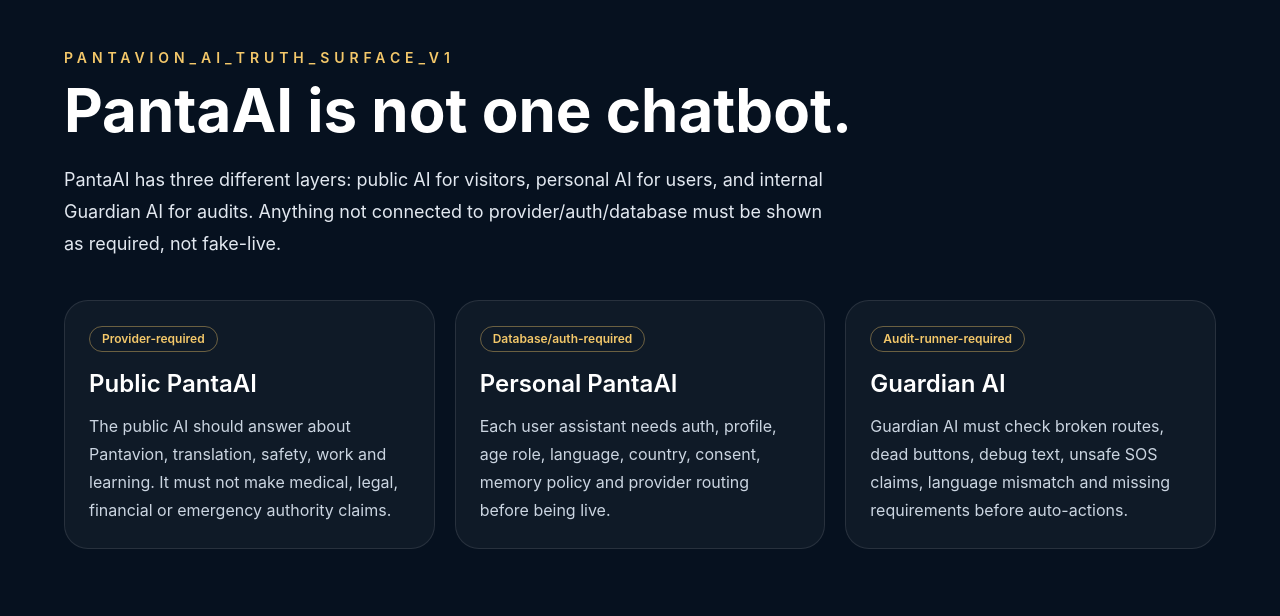
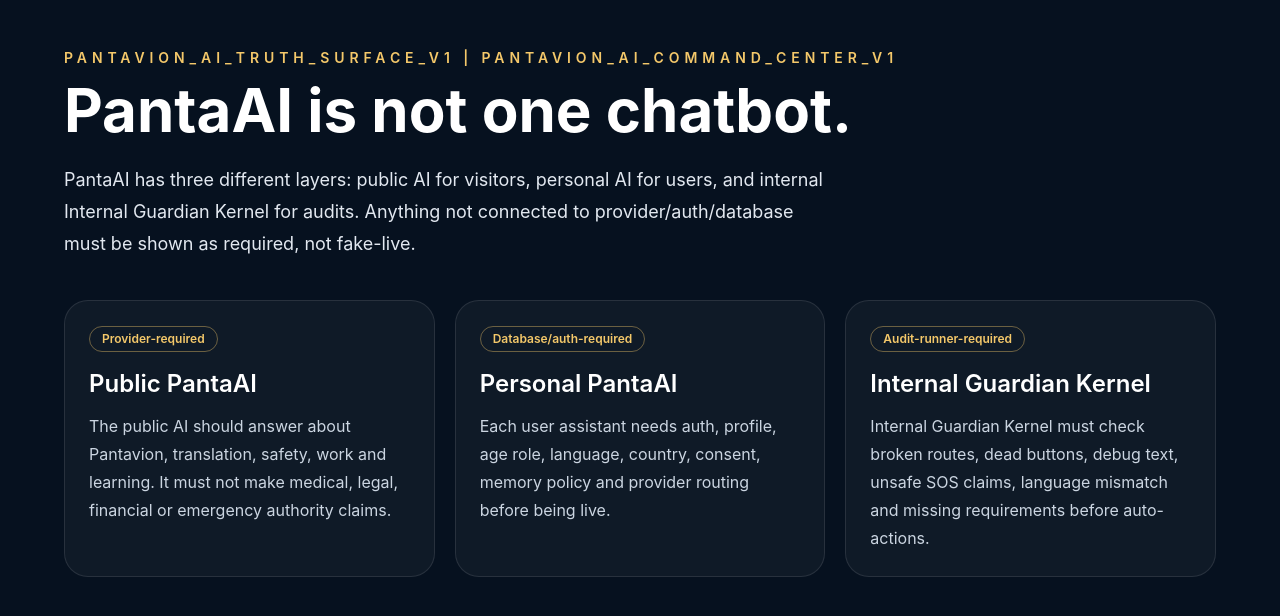
Before and after one commit to pandaconnect1/pantavion-planet, a Next.js app: page /panta-ai in a window 1280 px wide. Shown: the top 616 px of the page. Built offline with nearby package versions, Linux system fonts and the light colour scheme; no server answers.

Commit message:
fix(audit): restore PantaAI command center markers

```diff
--- a/app/panta-ai/page.tsx
+++ b/app/panta-ai/page.tsx
@@ -1,7 +1,7 @@
 export const metadata = {
-  title: "PantaAI | Public, Personal and Guardian AI",
+  title: "PantaAI | Public, Personal and Internal Guardian Kernel",
   description:
-    "PantaAI truth page: public AI, personal AI and internal Guardian AI are separate layers with provider, database, privacy and audit requirements.",
+    "PantaAI truth page: public AI, personal AI and internal Internal Guardian Kernel are separate layers with provider, database, privacy and audit requirements.",
 };
 
 const layers = [
@@ -16,9 +16,9 @@ const layers = [
     text: "Each user assistant needs auth, profile, age role, language, country, consent, memory policy and provider routing before being live.",
   },
   {
-    title: "Guardian AI",
+    title: "Internal Guardian Kernel",
     status: "Audit-runner-required",
-    text: "Guardian AI must check broken routes, dead buttons, debug text, unsafe SOS claims, language mismatch and missing requirements before auto-actions.",
+    text: "Internal Guardian Kernel must check broken routes, dead buttons, debug text, unsafe SOS claims, language mismatch and missing requirements before auto-actions.",
   },
 ];
 
@@ -27,12 +27,12 @@ export default function PantaAIPage() {
     <main className="min-h-screen bg-[#06111f] px-6 py-12 text-white">
       <section className="mx-auto max-w-6xl">
         <p className="mb-3 text-sm font-semibold uppercase tracking-[0.35em] text-[#f4c86a]">
-          PANTAVION_AI_TRUTH_SURFACE_V1
+          PANTAVION_AI_TRUTH_SURFACE_V1 | PANTAVION_AI_COMMAND_CENTER_V1
         </p>
         <h1 className="max-w-5xl text-4xl font-bold md:text-6xl">PantaAI is not one chatbot.</h1>
         <p className="mt-6 max-w-3xl text-lg leading-8 text-slate-200">
           PantaAI has three different layers: public AI for visitors, personal AI for users,
-          and internal Guardian AI for audits. Anything not connected to provider/auth/database
+          and internal Internal Guardian Kernel for audits. Anything not connected to provider/auth/database
           must be shown as required, not fake-live.
         </p>
 
```
